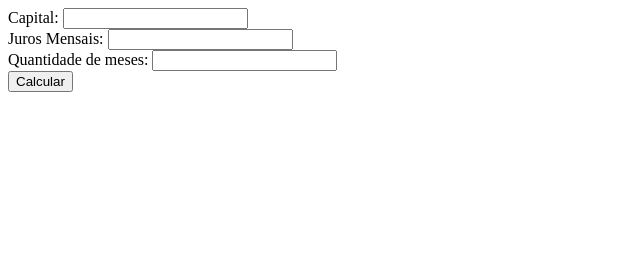
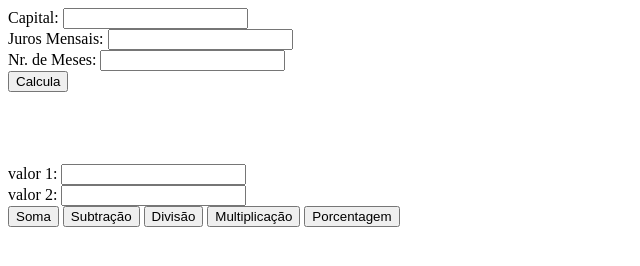
Before and after one commit to clarafofis/primeirog_3t, a plain HTML site: page index.html in a window 1280 px wide. Shown: the whole page, without its empty margins (0-640 px from the left). Drawn offline with Linux system fonts and the light colour scheme.

Commit message:
Update index.html

```diff
--- a/index.html
+++ b/index.html
@@ -5,14 +5,24 @@
     <meta http-equiv="X-UA-Compatible" content="IE=edge">
     <meta name="viewport" content="width=device-width, initial-scale=1.0">
     <title>Primeiro G</title>
-    <script src="estudo.js"></script>
+  <script src="estudo.js"></script>
 </head>
 <body>
 
-    Capital: <input id="capital" type="text"><br>
-        Juros Mensais: <input id="juros" type="text"><br>
-        Quantidade de meses: <input id="meses" type="text"><br>
-            <button onclick="total()">Calcular</button>
 
+Capital:  <input id="valor" type="text">     <br>
+   Juros Mensais:  <input id="juros" type="text">     <br>
+Nr. de Meses:  <input id="meses" type="text">     <br>
+   <button onclick="total()">Calcula</button>
+
+   <br><br><br>
+   <span id="resultado"></span><br><br>
+   valor 1: <input id="v1" type="text"><br>
+   valor 2: <input id="v2" type="text"><br>
+    <button onclick="adicao()">Soma</button>
+    <button onclick="subtracao()">Subtração</button>
+    <button onclick="divisao()">Divisão</button>
+    <button onclick="multiplicacao()">Multiplicação</button>
+    <button onclick="porcentagem()">Porcentagem</button>
 </body>
 </html>
```
